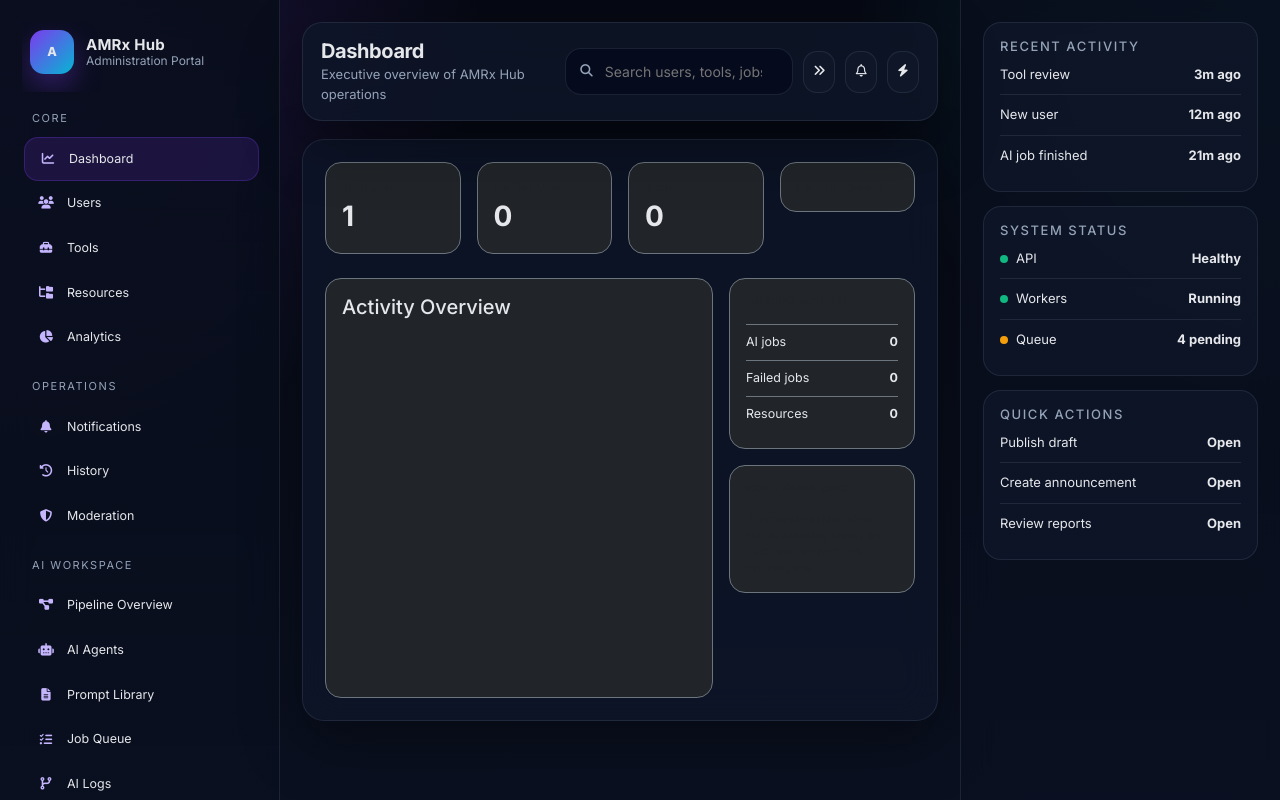
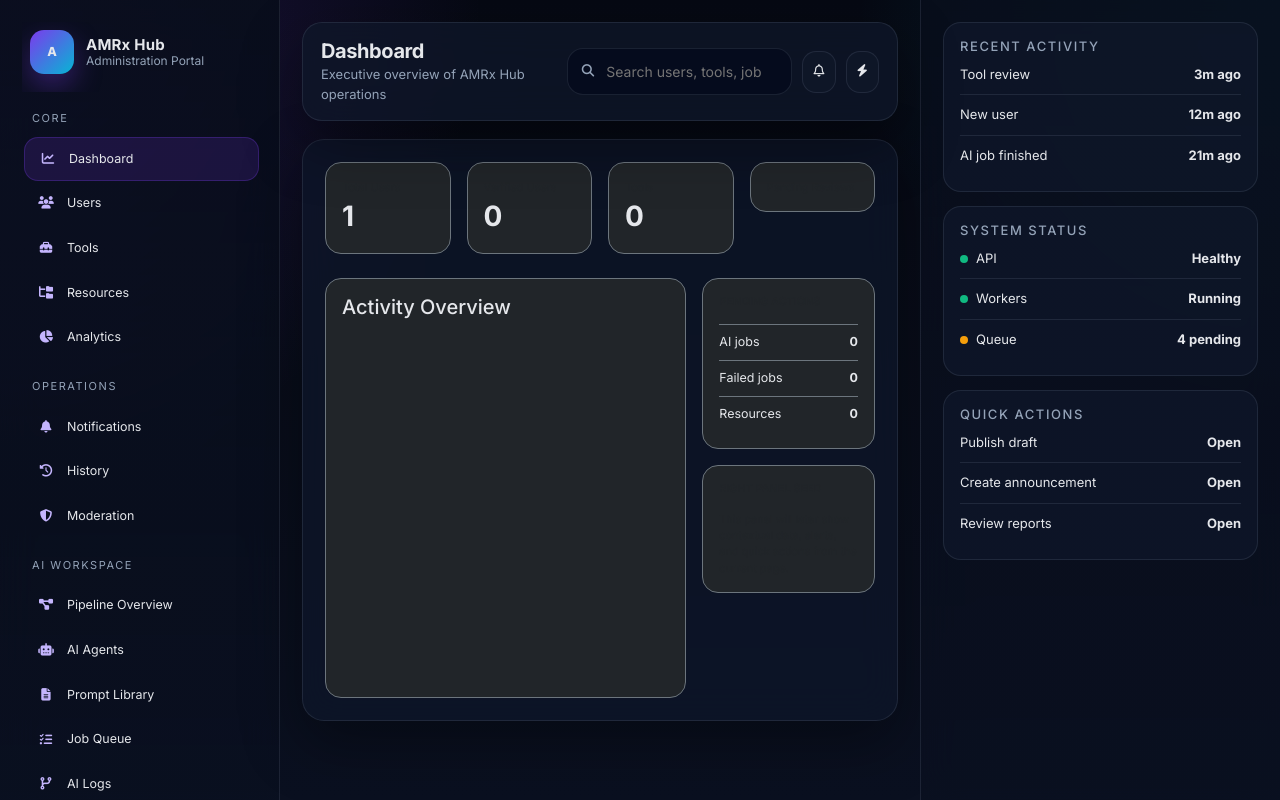
Before and after one commit to ender-ma/AMRxHub, a Django app: page /portal/ in a window 1280 px wide. Run offline with Django 5.2, Linux system fonts and the light colour scheme; the visitor is signed in with stand-in values (Sample User, id 1); data comes from the database, SQL or seed files in the repository; data that the repository does not hold is empty; a map, chart or similar area stays blank; parts of the project's set-up code (start-up, migrations or seed data) failed here and were passed over.

Commit message:
Save uncommitted changes

```diff
--- a/admin_portal/templates/admin_layout.html
+++ b/admin_portal/templates/admin_layout.html
@@ -29,7 +29,7 @@
             --shadow: 0 22px 60px rgba(0, 0, 0, 0.35);
             --radius: 22px;
             --sidebar-width: 280px;
-            --context-width: 320px;
+            --context-width: 360px;
             --sidebar-collapsed-width: 72px;
             --context-collapsed-width: 72px;
         }
@@ -319,8 +319,16 @@
             padding: 22px;
             border-left: 1px solid var(--line);
             background: linear-gradient(180deg, rgba(9, 14, 28, 0.86), rgba(10, 16, 32, 0.72));
-            overflow: hidden;
+            overflow-y: auto;
+            overflow-x: hidden;
+            scrollbar-width: none;
+            -ms-overflow-style: none;
             transition: padding 0.24s ease, background 0.24s ease;
+        }
+
+        .context-panel::-webkit-scrollbar {
+            width: 0;
+            height: 0;
         }
 
         .admin-shell.context-collapsed .context-panel {
@@ -527,16 +535,6 @@
                         <input type="search" placeholder="Search users, tools, jobs, logs...">
                     </div>
 
-                    <button
-                        class="icon-btn"
-                        type="button"
-                        onclick="toggleContextPanel()"
-                        aria-label="Toggle right context panel"
-                        title="Toggle right context panel"
-                    >
-                        <i class="fa-solid fa-angles-right" id="contextToggleIcon"></i>
-                    </button>
-
                     <button class="icon-btn" type="button" title="Notifications">
                         <i class="fa-regular fa-bell"></i>
                     </button>
@@ -583,28 +581,15 @@
             syncToggleIcons();
         }
 
-        function toggleContextPanel() {
-            document.querySelector(".admin-shell")?.classList.toggle("context-collapsed");
-            syncToggleIcons();
-        }
-
         function syncToggleIcons() {
             const shell = document.querySelector(".admin-shell");
             const sidebarIcon = document.getElementById("sidebarToggleIcon");
-            const contextIcon = document.getElementById("contextToggleIcon");
 
             if (shell && sidebarIcon) {
                 const sidebarCollapsed = shell.classList.contains("sidebar-collapsed");
                 sidebarIcon.className = sidebarCollapsed
                     ? "fa-solid fa-angles-right"
                     : "fa-solid fa-angles-left";
-            }
-
-            if (shell && contextIcon) {
-                const contextCollapsed = shell.classList.contains("context-collapsed");
-                contextIcon.className = contextCollapsed
-                    ? "fa-solid fa-angles-left"
-                    : "fa-solid fa-angles-right";
             }
         }
 
```
